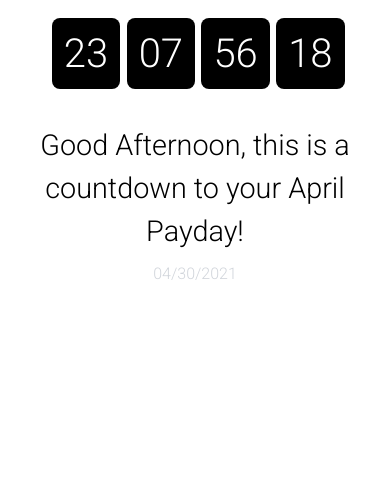
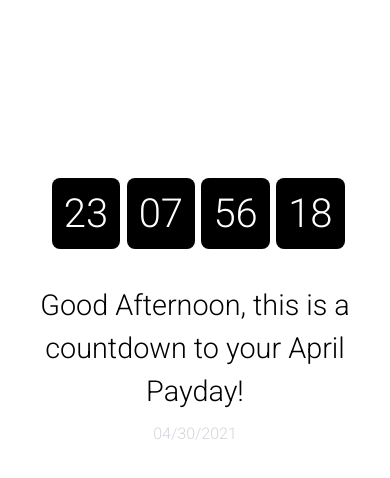
Before and after one commit to Billson7/Payday-Countdown, a React (Create React App) app: page / in a window 390 px wide. Shown: the top 478 px of the page. Built offline with nearby package versions, Linux system fonts and the light colour scheme.

Commit message:
mobile padding top

```diff
--- a/src/App.js
+++ b/src/App.js
@@ -8,7 +8,7 @@ const App = () => {
 
   return (
     <body className='min-h-screen bg-white dark:bg-gray-900 '>
-      <div className="container bg-white dark:bg-gray-900">
+      <div className="container bg-white dark:bg-gray-900 pt-40 md:pt-0">
         <div className="countdown-page">
           <Timer />
           <h1 className='text-black dark:text-white' id="header">
```
